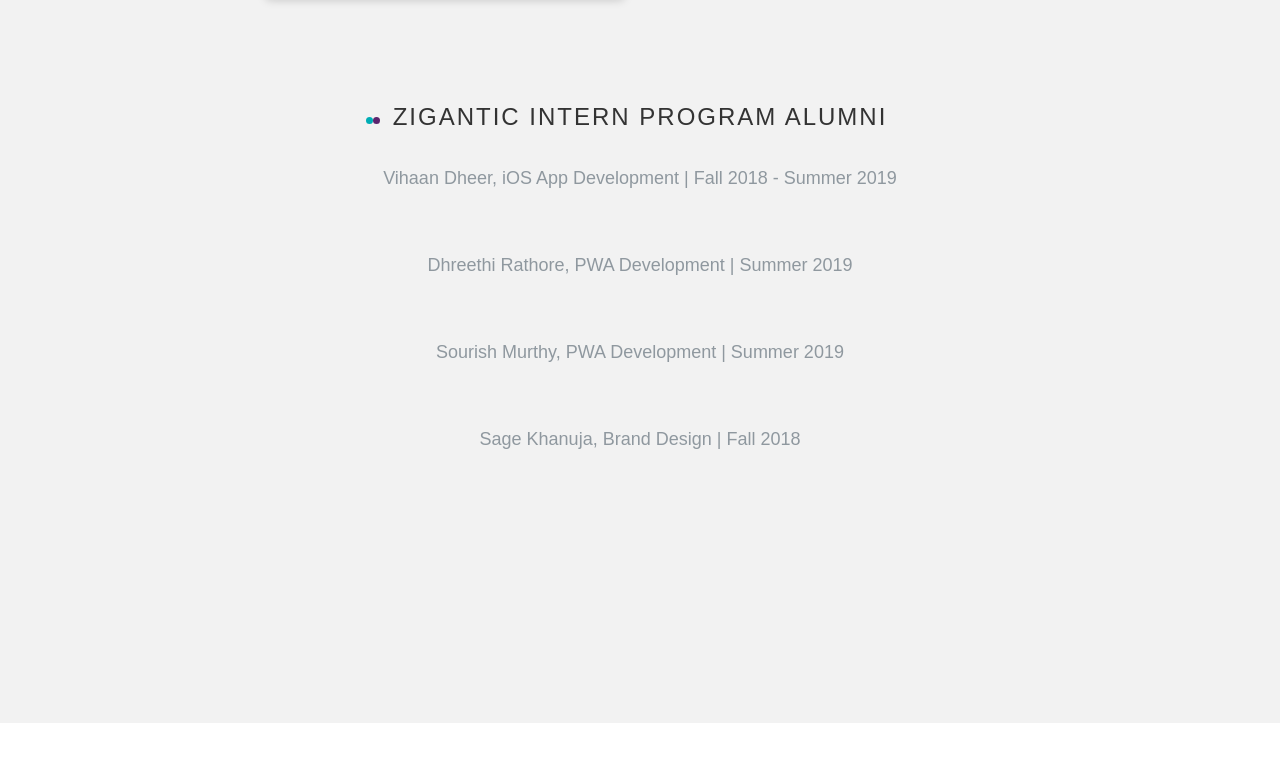
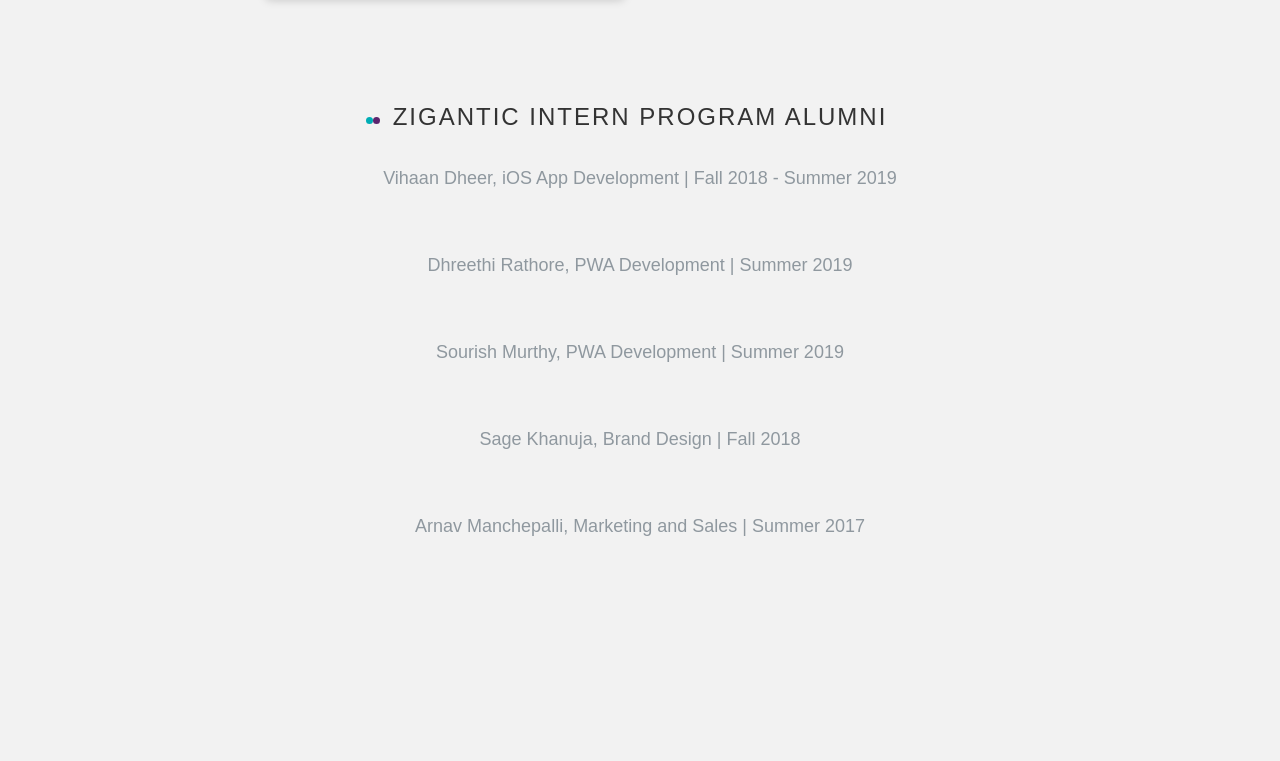
Before and after one commit to ziganticcompany/Zigantic-Website, a plain HTML site: page index.html in a window 1280 px wide. Shown: the part 7219-7980 px from the top of the page. Drawn offline with Linux system fonts and the light colour scheme; files whose address does not match are found by name.

Commit message:
Update intern page

```diff
--- a/index.html
+++ b/index.html
@@ -552,6 +552,7 @@
                             <h3 class="to-animate">Dhreethi Rathore, PWA Development | Summer 2019</h3>
                             <h3 class="to-animate">Sourish Murthy, PWA Development | Summer 2019</h3>
                             <h3 class="to-animate">Sage Khanuja, Brand Design | Fall 2018</h3>
+                            <h3 class="to-animate">Arnav Manchepalli, Marketing and Sales | Summer 2017</h3>
                         </div>
 
                     </div>
```
